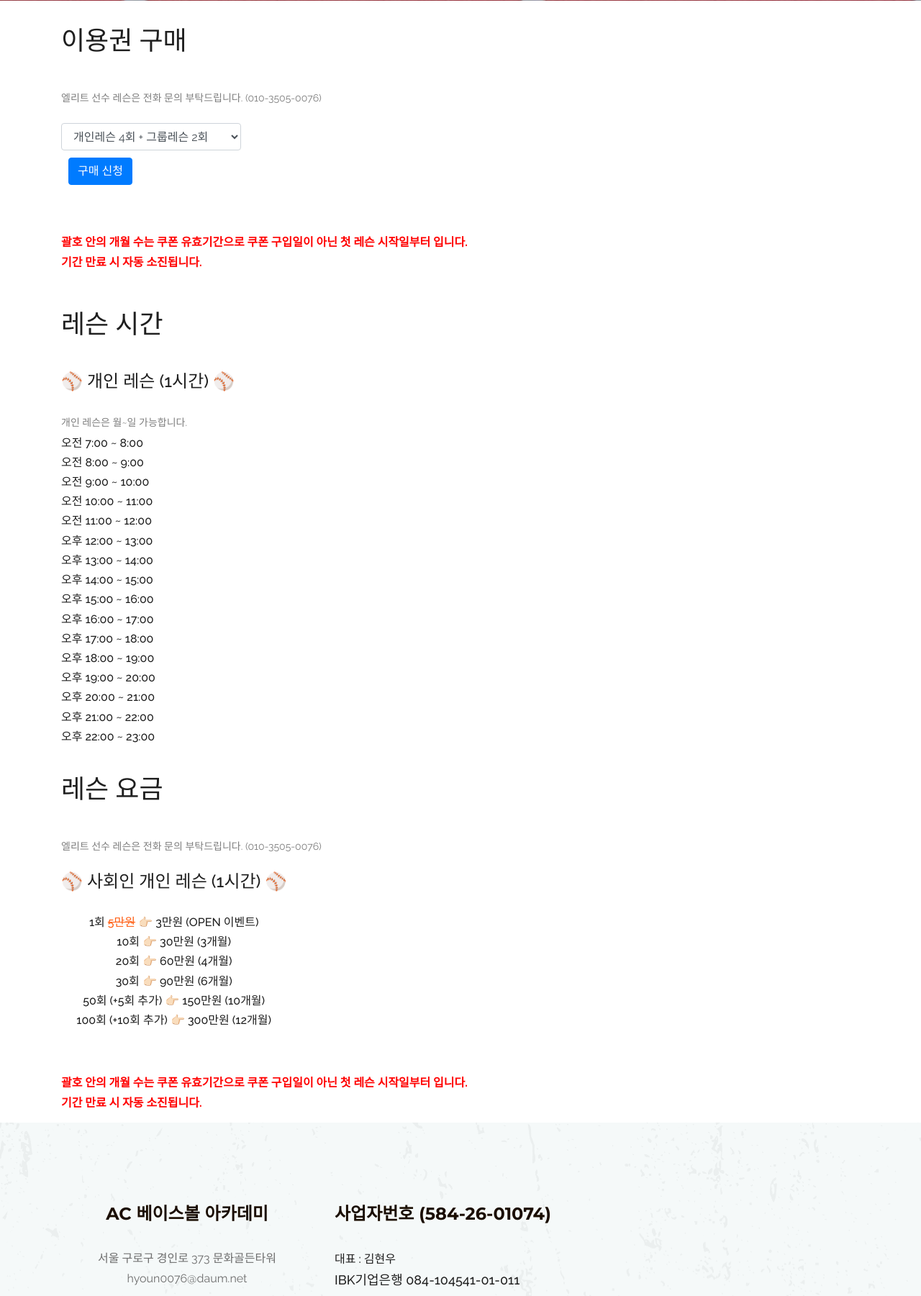
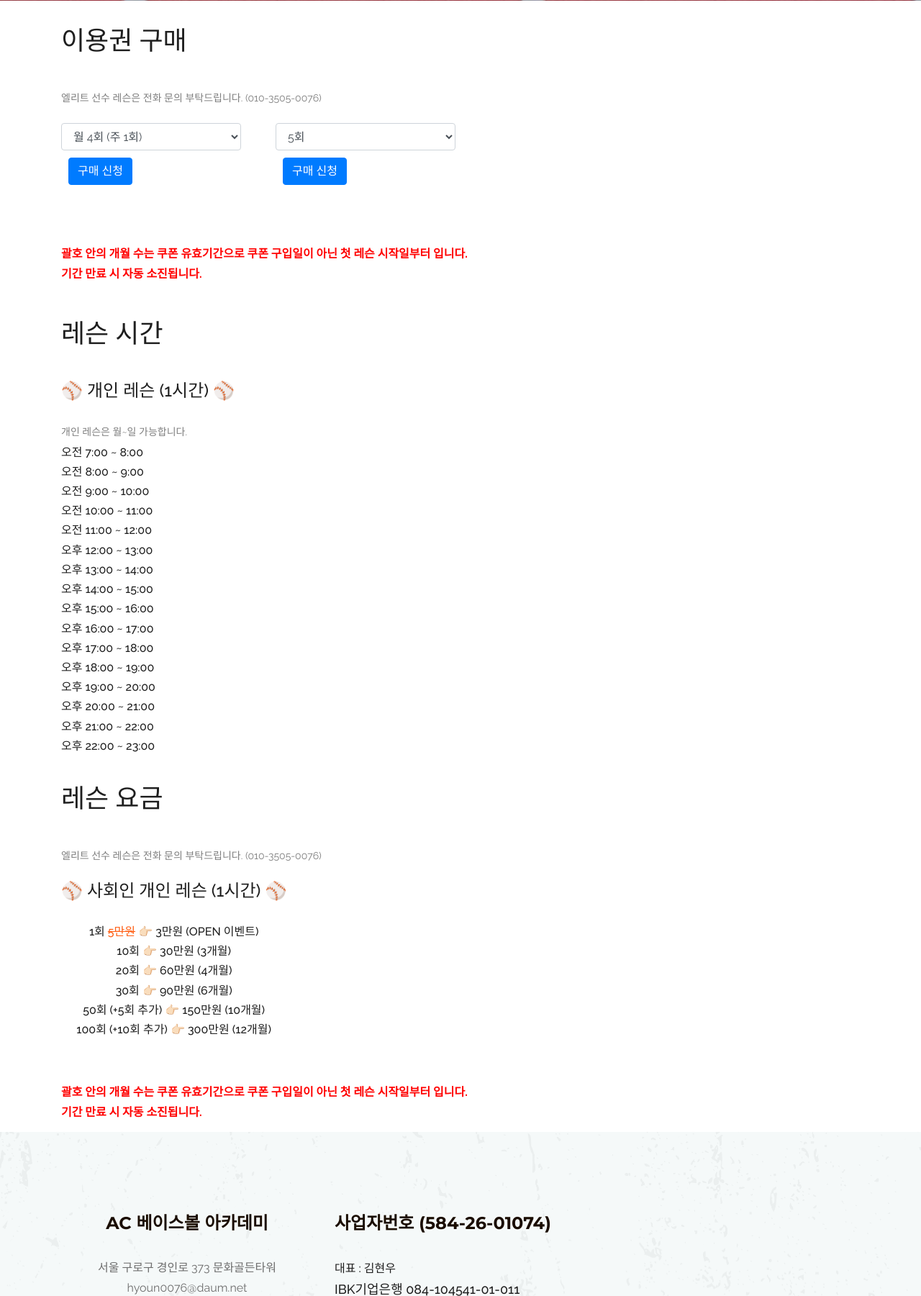
Before and after one commit to jiyaaany/ACBaseball, a Django app: page /ticket/form/ in a window 1280 px wide. Shown: the part 398-2199 px from the top of the page at 72% size. Run offline with Django 3.2, Linux system fonts and the light colour scheme; the visitor is signed in with stand-in values (Sample User, id 1); some libraries are stand-ins or nearby versions.

Commit message:
개인레슨 5회권 추가

```diff
--- a/ticket/templates/ticketForm.html
+++ b/ticket/templates/ticketForm.html
@@ -35,7 +35,6 @@
     <!-- bradcam_area_end -->
     <div class="content_area">
         <div class="container">
-            <form method="GET" action="{% url 'ticket:create' %}">
             <h1 class="signin-header">이용권 구매</h1>
             {% if messages %}
             <div class="messages">
@@ -46,13 +45,14 @@
             {% endfor %}
             </div>
             {% endif %}
+
             <p>
                 <label for="">엘리트 선수 레슨은 전화 문의 부탁드립니다. (010-3505-0076)</label>
             </p>
+
+            <div class="d-flex">
+                <form method="GET" action="{% url 'ticket:create' %}">
                     <select class="selectpicker form-control" name="ticket">
-                    <option value="P4;G2;">개인레슨 4회 + 그룹레슨 2회</option>
-                    <option value="P8;G4;">개인레슨 8회 + 그룹레슨 4회</option>
-
                         <optgroup label="그룹">
                             <option value="G4;">월 4회 (주 1회)</option>
                             <option value="G8;">월 8회 (주 2회)</option>
@@ -63,11 +63,26 @@
                         <option value="G8;P4;">그룹레슨 8회 + 개인레슨 4회</option>
                     </select>
                     <button type="submit" class="btn btn-margin btn-primary">구매 신청</button>
+                </form>
+
+                <form method="GET" action="{% url 'ticket:create' %}" class="ml-5">
+                    <select class="selectpicker form-control" name="ticket">
+                        <optgroup label="개인">
+                            <option value="P5;">5회</option>
+                        </optgroup>
+
+                        <option value="P4;G2;">개인레슨 4회 + 그룹레슨 2회</option>
+                        <option value="P8;G4;">개인레슨 8회 + 그룹레슨 4회</option>
+                    </select>
+                    <button type="submit" class="btn btn-margin btn-primary">구매 신청</button>
+                </form>
+            </div>
+
             <p class="p-highlight">
                 괄호 안의 개월 수는 쿠폰 유효기간으로 쿠폰 구입일이 아닌 첫 레슨 시작일부터 입니다. <br>
                 기간 만료 시 자동 소진됩니다.
             </p>
-            </form>
+
             <h1 class="signin-header">레슨 시간</h1>
             <div>
                 <h3> ⚾️ 개인 레슨 (1시간) ⚾️ </h3><br>
--- a/ticket/views.py
+++ b/ticket/views.py
@@ -122,7 +122,7 @@ def update(request, id):
         newTicket.is_use = False
         newTicket.save()
 
-        ticketLogs = TicketLog.objects.all()
+        ticketLogs = TicketLog.objects.filter(is_use=True).select_related('user').order_by('id')
 
         return render(request, 'ticketList.html', { 'ticketLogs': ticketLogs })
 
```
Also changed, not shown: ticket/templates/ticketList.html (+5 -3 lines). Lines whose indentation alone changed are shown as unchanged.
